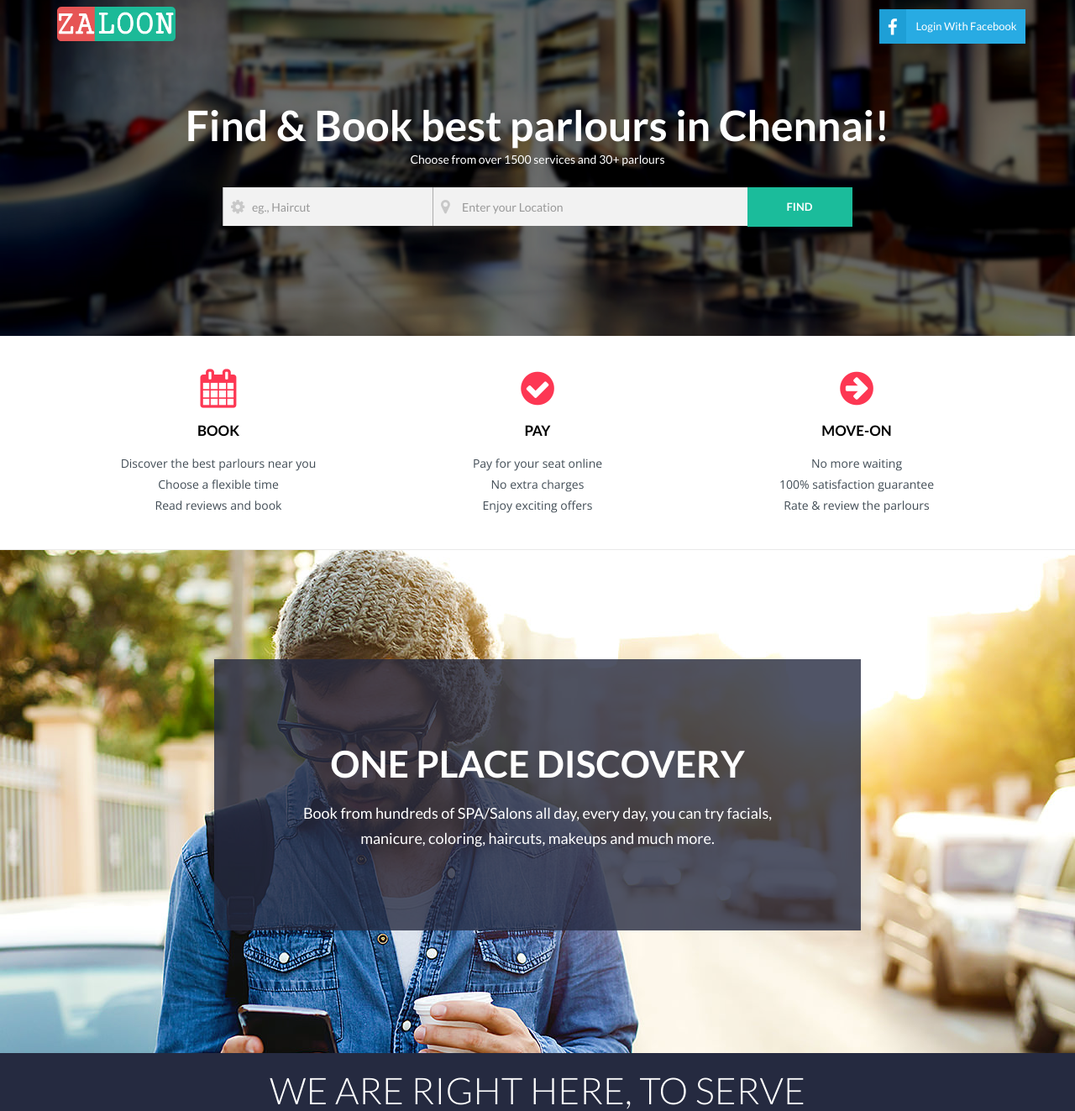
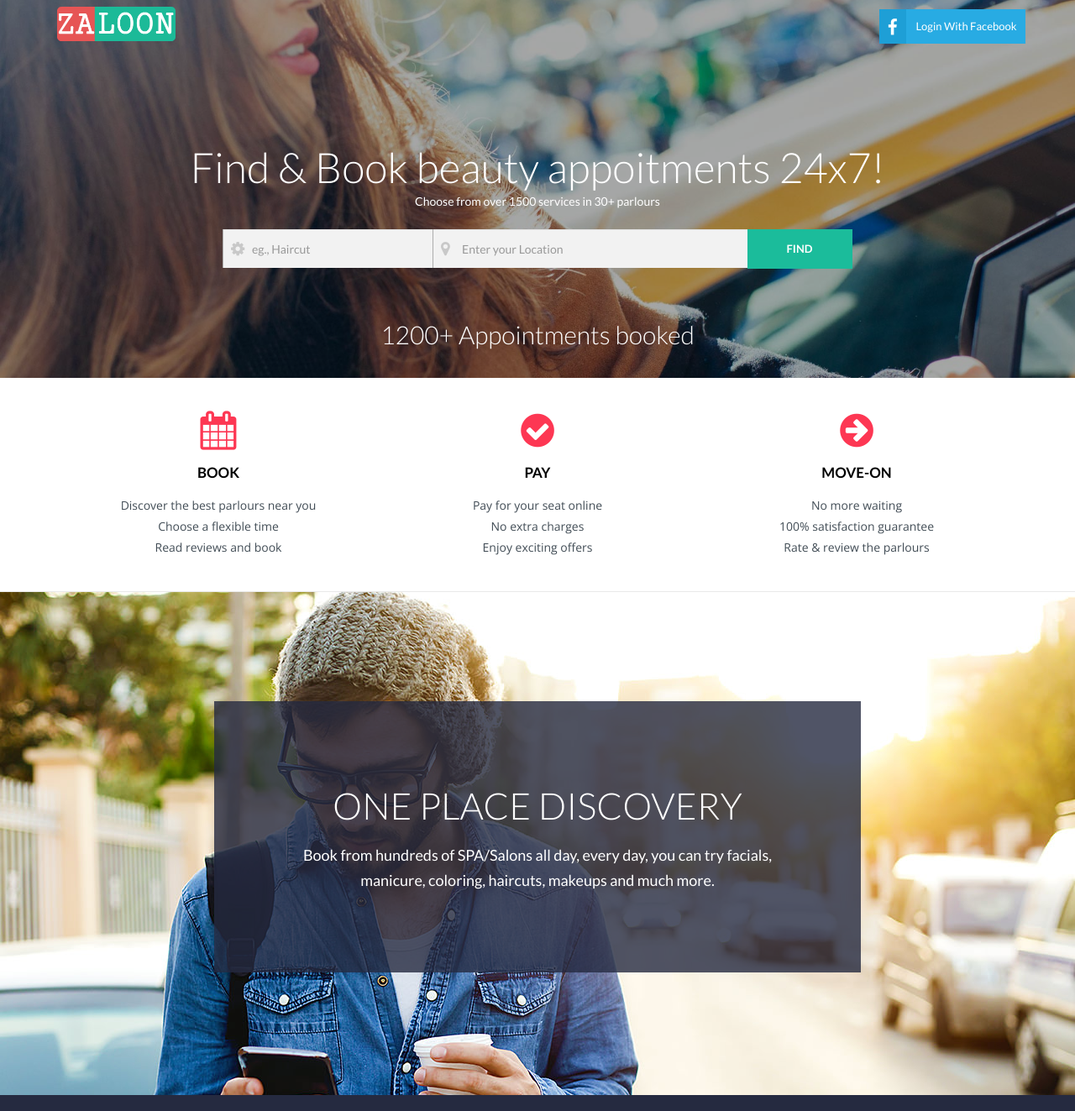
Before and after one commit to rmithun/zaloon, a Django app: page / in a window 1280 px wide. Shown: the top 1323 px of the page at 84% size. Run offline with Django 3.2, Linux system fonts and the light colour scheme; data that the repository does not hold is empty; parts of the project's set-up code (start-up, migrations or seed data) failed here and were passed over; some libraries are stand-ins or nearby versions.

Commit message:
changed pictures

```diff
--- a/requirements.txt
+++ b/requirements.txt
@@ -26,5 +26,6 @@ simplejson==3.6.5
 six==1.9.0
 wheel==0.24.0
 python-memcached==1.57
+xlrd==0.9.4
 
 #sudo apt-get install python-dev libjpeg-dev libfreetype6-dev zlib1g-dev
--- a/static/css/style.css
+++ b/static/css/style.css
@@ -10,7 +10,7 @@ strong { font-family: 'Lato', sans-serif; font-weight: 700; }
 /* Global */
 body { color: #000; font-size: 14px; line-height:27px; background: #fff; margin: 0; }
 
-h1 { font-size: 50px; font-weight: 700; display: block;color:#fff;margin-top: 20px; margin-bottom: 15px;  }
+h1 { font-size: 50px; font-weight: 300; display: block;color:#fff;margin-top: 20px; margin-bottom: 15px;  }
 h2 { font-size: 47px; font-weight: 300; display: block;margin-top: 20px; margin-bottom: 15px;  }
 h3 { font-size: 17px; font-weight: 500; display: block; color:#34495E;margin-top: 20px; margin-bottom: 15px; }
 h4 { font-size: 15px; font-weight: 700; display: block;color:#34495E;margin-top: 20px; }
@@ -120,7 +120,7 @@ hr { width: 100%; border-top: 1px solid #E9E9E9; display: inline-block; }
 
 .section { min-height: 50px; padding-top: 30px; padding-bottom: 30px; position: relative; text-align: center; }
 .wrapper { width: 70%; margin: 0 auto; }
-.container { z-index: 1; position: relative; }
+.container { z-index: 1; position: relative;}
 .icon-active { color: #1ABB9A; }
 .section .icon-active { color: #fd3753; }
 .gap { padding-bottom: 50px; }
@@ -216,6 +216,7 @@ text-transform: capitalize;font-weight:normal;}
 
 .text-heading { position: relative; width: 100%; left: 0; right: 0; text-align: center; padding-top: 135px; }
 .text-heading p { font-size: 14px; font-weight: 500;color:#fff; }
+.text-heading h1 { font-weight: 300;}
 .static-header h4 { text-align: center; display: block; position: absolute; bottom: 20px; left: 0; right: 0; width: 100%; margin-bottom: 0; }
 #register-page .text-heading { padding-top: 125px; }
 
@@ -894,7 +895,7 @@ h3.more-panel-title{color: #4c4c4c;
 .form-register-small .form-control.location{border-left: 1px solid #ADADAD;}
 
 
-.static-header .text-heading { margin-bottom: -10px; z-index: 20; }
+.static-header .text-heading { margin-bottom: -10px; z-index: 20;top:50px; }
 .static-header .text-heading p { color:#fff; }
 .static-header .list-inline { padding: 30px 0; }
 .static-header .list-inline li { margin-left: 15px; margin-right: 15px; }
@@ -1152,7 +1153,8 @@ box-shadow: inset 1px 1px rgba(240, 240, 240, 0.5);
 #about h1{color:#252a40}
 
 #mobileapp {
-  padding: 40px 0px;background-color: #f6f2f1;border-top: 1px solid #E9E9E9;
+  padding: 40px 0px;background-color: #f6f2f1;
+  /*border-top: 1px solid #E9E9E9;*/
   background-image: url("../img/background/bg-1.jpg");
     background-position: 0 0;
     background-size: cover;
@@ -1674,7 +1676,7 @@ li.fbbutton:hover{
   .navigation-bar li.logindetails button{color:#000;}
 .bookingdetails .promobox input{width:110px;}
 .distance{margin-bottom:0px;}
-#landing-page .static-header-landing, #landing-page .static-header{height:400px;}
+#landing-page .static-header-landing, #landing-page .static-header{height:450px;}
 .searchheader .navigation{background:#f8f8f8;padding:15px 20px 8px 0px ;border-top: 5px solid #f06471;height:80px;}
 .searchdevice{position: initial;  background-color: transparent;display:block;/*Jawahar*/}
 .searchpanel{padding:0px;}
--- a/templates/user_accounts/home.html
+++ b/templates/user_accounts/home.html
@@ -56,12 +56,12 @@
   <div id="banner" class="static-header">
 <div class="layer"></div>
         <div class="text-heading">
-            <h1 class="animated " data-animation="bounceInDown" data-delay="0">Find & Book best parlours in Chennai!</h1>
+            <h1 class="animated " data-animation="bounceInDown" data-delay="0">Find & Book beauty appoitments 24x7!</h1>
             <!--<p class="animated  easysearch" data-animation="fadeInDown" data-delay="500">EASY SEARCH  <span> | </span> FREE CANCELLATION   <span> | </span>  100% GUARNTEE</p>-->
-            <p class="animated  easysearch" data-animation="fadeInDown" data-delay="500">Choose from over 1500 services and 30+ parlours</p>
+            <p class="animated  easysearch" data-animation="fadeInDown" data-delay="500">Choose from over 1500 services in 30+ parlours</p>
         </div>
 
-    <div class="container">
+    <div class="container" style="top:50px;">
       <div class="signup-wrapper animated " data-animation="bounceInUp" data-delay="0">
         <div class="row">
             <form name ="searchservice" class="form-register form-register-small col-lg-12 no-padding" novalidate>
@@ -86,6 +86,9 @@
               </div>
             </div>
             </form>
+            <div class="text-heading" >
+             <h2 style="color:#fff;font-size:30px;font-weight:300;">1200+ Appointments booked</h2>
+           </div>
         </div>
         <!--<h2 class="center" style="font-size: 15px;color: #ffffff;">Soon in all parts of Chennai!</h2>-->
       </div>
@@ -140,8 +143,8 @@
   </section>
 
   <section id="storemap" style="padding:0px 5px;" class="col-sm-12">
-  <h2 class="center">We are right here, to serve</h2>
-  <p class="center">CHENNAI</p>
+  <h1 class="center" style="font-size:44px;font-weight:300;">WE ARE RIGHT HERE</h1>
+  <p class="center" style="font-weight:300;">CHENNAI</p>
   <div style="clear:both;"></div>
     <div class="containermap">
           <div class="home-mapview">
@@ -224,7 +227,7 @@
             </div>
       <hr class="no-margin" />
       <div class="col-md-12 col-sm-12 col-xs-12">
-                 <p class="thin">© 2015 zaloon.in</p>
+                 <p class="thin">© 2015 Zaloon Inc.,</p>
             </div>
         </div>
     </section>
```
Also changed, not shown: studio_services_script.py (+7 -7 lines), static/img/background/bg-1.jpg, static/img/background/home-bg.jpg, static/img/background/v1-bg-1.jpg (added), static/img/background/v1-home-bg.jpg (added).
